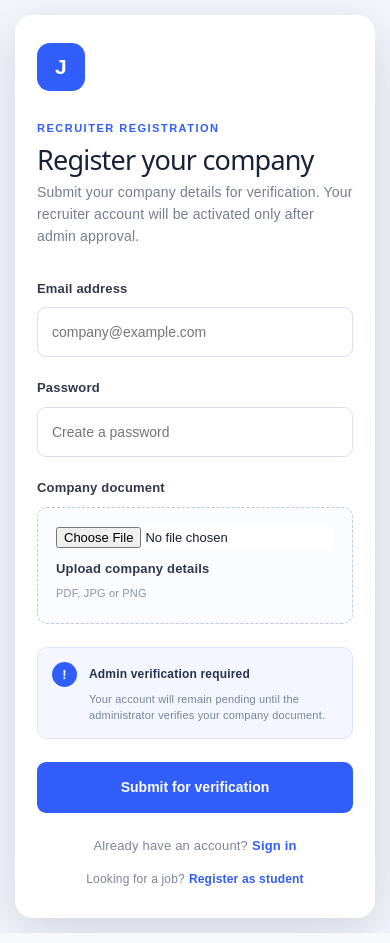
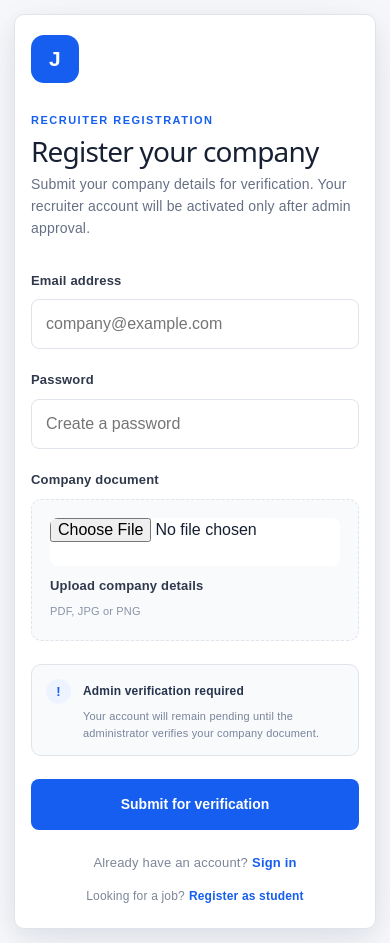
Before and after one commit to sanjaypoojary56-art/ReactForSpring, a React (Vite) app: page /recruiter-register in a window 390 px wide. Built offline with nearby package versions, Linux system fonts and the light colour scheme; no server answers.

Commit message:
Apply professional responsive corporate styling

```diff
--- a/src/pages/RecruiterRegister.css
+++ b/src/pages/RecruiterRegister.css
@@ -654,3 +654,5 @@
   }
 
 }
+/* Professional corporate visual overrides */
+.recruiter-register-page{background:var(--jm-bg)!important;color:var(--jm-ink)!important}.recruiter-register-card{background:#fff!important;border:1px solid var(--jm-line)!important;border-radius:10px!important;box-shadow:var(--jm-shadow)!important}.recruiter-logo{background:var(--jm-accent)!important}.recruiter-label{color:var(--jm-accent)!important}.recruiter-register-card h1{color:var(--jm-ink)!important}.recruiter-description{color:var(--jm-muted)!important}.recruiter-input-group input{border-color:var(--jm-line)!important;border-radius:8px!important;min-height:48px!important}.file-upload,.verification-notice{border-color:var(--jm-line)!important;background:#f8fafc!important}.notice-icon{background:var(--jm-accent-soft)!important;color:var(--jm-accent)!important}.recruiter-register-button{background:var(--jm-accent)!important;border-radius:8px!important;min-height:46px!important}.recruiter-register-button:hover:not(:disabled){background:var(--jm-accent-dark)!important}.recruiter-login a,.student-register a{color:var(--jm-accent)!important}@media(max-width:600px){.recruiter-register-page{padding:14px!important}.recruiter-register-card{width:100%!important;max-width:100%!important;padding:20px 16px!important}.recruiter-register-card h1{font-size:28px!important}.recruiter-input-group input{font-size:16px!important}.recruiter-register-button{width:100%!important}}
```
